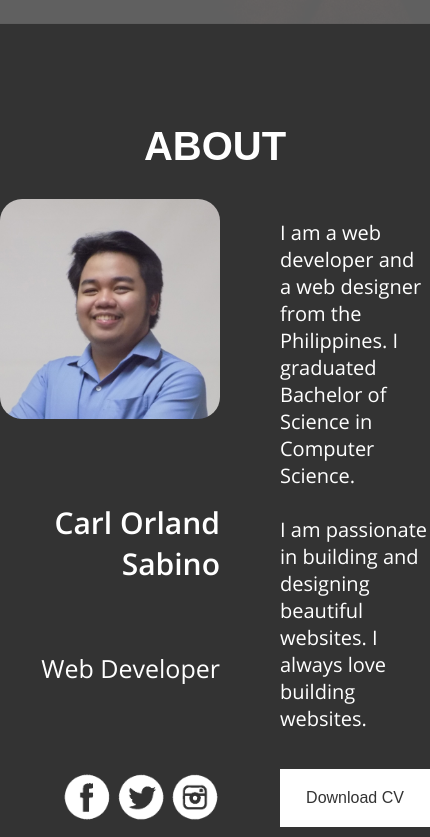
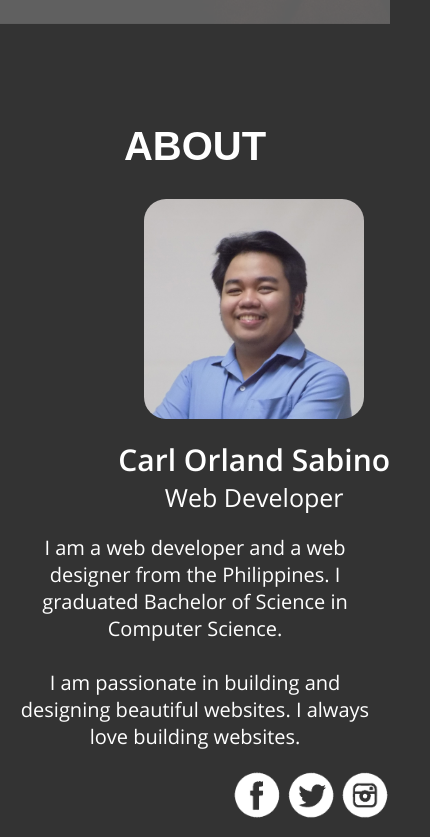
Before and after one commit to carlorland7/carlorland7.github.io, a plain HTML site: page index.html in a window 390 px wide. Shown: the part 820-1657 px from the top of the page, 430 px wide, since content can reach past the window. Drawn offline with nearby package versions, Linux system fonts and the light colour scheme.

Commit message:
Update styles.css

```diff
--- a/styles.css
+++ b/styles.css
@@ -18,10 +18,6 @@
     font-family: 'OpenSans-SemiBoldItalic';
 }
 
-
-
-
-
 *, *::before, *::after{
     box-sizing: border-box;
 }
@@ -38,7 +34,7 @@ body{
     display: grid;
     grid-template-rows: 100vh auto auto auto auto;
 
-    background: #333;
+    background: rgb(51, 51, 51);
 }
 
 /***** NAVIGATION BAR SECTION *****/
@@ -46,7 +42,7 @@ body{
     position: fixed;
     width: 100%;
     background: rgba(0, 0, 0, 0);
-    z-index: 100;
+    z-index: 1000;
 }
 
 .pc-nav ul{
@@ -60,7 +56,7 @@ body{
     float: right;
     display: block;
     padding: 25px 15px;
-    color: rgb(95, 95, 95);
+    color: rgb(255, 255, 255);
     text-align: center;
     text-decoration: none;
     text-transform: uppercase;
@@ -130,8 +126,8 @@ body{
 
 .orbs{
     position: absolute;
-    width: 100%;
-    height: 100%;
+    min-height: 100%;
+    min-width: 100%;
     z-index: 0;
     overflow: hidden;
     top: 0;
@@ -271,16 +267,11 @@ body{
     grid-row: 2 / 3;
 
     justify-self: end;
-    margin-right: 30px;
+    margin-right: 20px;
 }
-
-/* .about .me h2, h3, .social-media{
-    text-align: center;
-} */
 
 .about .me img{
     justify-self: end;
-    /* border: 7px solid rgba(151, 151, 151, 0.514); */
     border-radius: 10%!important;
     margin-bottom: 1rem;
 }
@@ -309,7 +300,7 @@ body{
     max-width: 350px;
 
     justify-self: start;
-    margin-left: 30px;
+    margin-left: 20px;
 }
 
 .about .desc p{
@@ -324,7 +315,7 @@ body{
     grid-row: 3 / 4;
 
     justify-self: end;
-    margin-right: 30px;
+    margin-right: 20px;
     margin-top: 20px;
 }
 
@@ -333,7 +324,7 @@ body{
     grid-row: 3 / 4;
 
     justify-self: start;
-    margin-left: 30px;
+    margin-left: 20px;
     margin-top: 17px;
 }
 
@@ -346,12 +337,11 @@ body{
     text-decoration: none;
     color: rgb(51, 51, 51);
     font-family: sans-serif;
-    transition: transform .5s, box-shadow .5s;
+    transition: background .5s;
 }
 
 .about .cv a:hover{
-    transform: translate(0, -5px);
-    box-shadow: 0 12px 5px -2px black;
+    background: rgb(255, 238, 84);
 }
 
 /***** SKILLS SECTION *****/
@@ -512,3 +502,69 @@ body{
     font-family: sans-serif;
     font-size: 1rem;
 }
+
+@media screen and (max-width: 600px){
+    .pc-nav{
+        display: none;
+    }
+
+    .orbs{
+        display: none;
+    }
+
+    /***** HOME SECTION *****/
+    .home .banner h3{
+        font-size: 30px;
+    }
+
+    .home .banner h1{
+        font-size: 50px;
+    }
+
+    /***** ABOUT SECTION *****/
+    .about{
+        display: block;
+    }
+
+    .about h1{
+        text-align: center;
+    }
+
+    .about .me{
+        display: block;
+        margin: 0;
+        text-align: center;
+    }
+
+    .about .me h2{
+        text-align: center;
+    }
+
+    .about .me h3{
+        text-align: center;
+    }
+
+    .about .desc{
+        margin: 0;
+        max-width: 600px;
+    }
+
+    .about .desc p{
+        margin: 20px;
+        text-align: center;
+    }
+
+    .about .social-media{
+        margin: 0;
+        text-align: center;
+    }
+
+    .about .cv{
+        margin: 0;
+        margin-top: 1rem;
+    }
+
+    .about .cv a{
+        margin: auto;
+    }
+}
```
